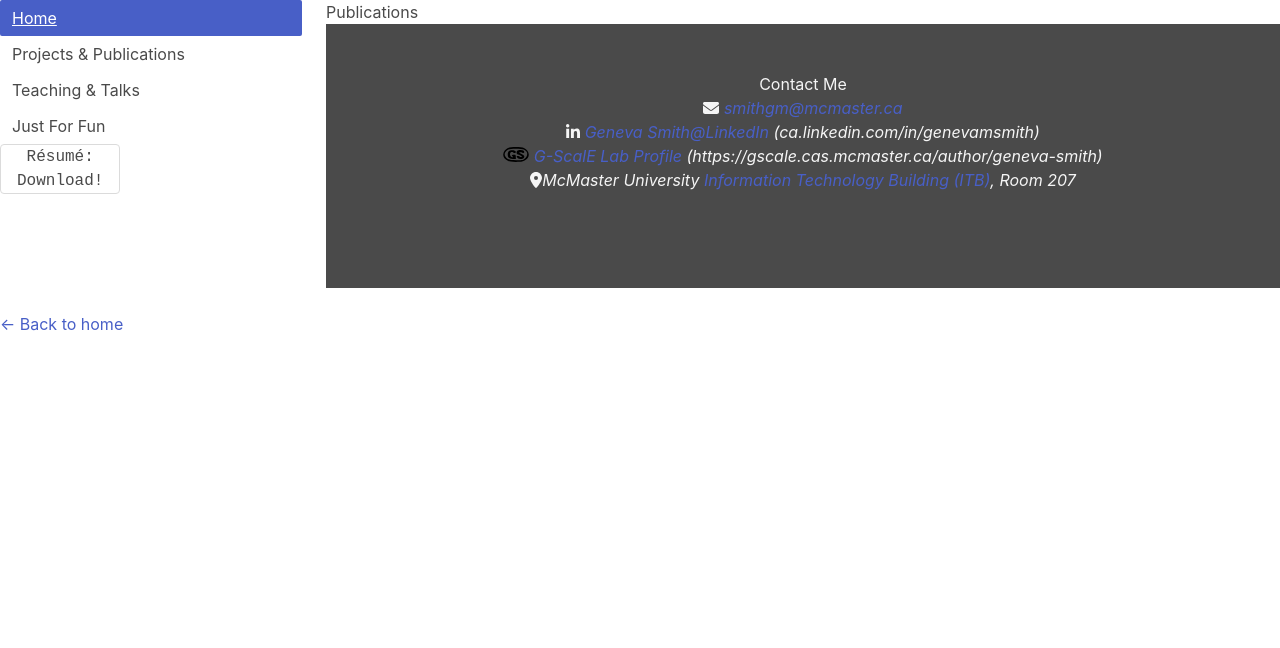
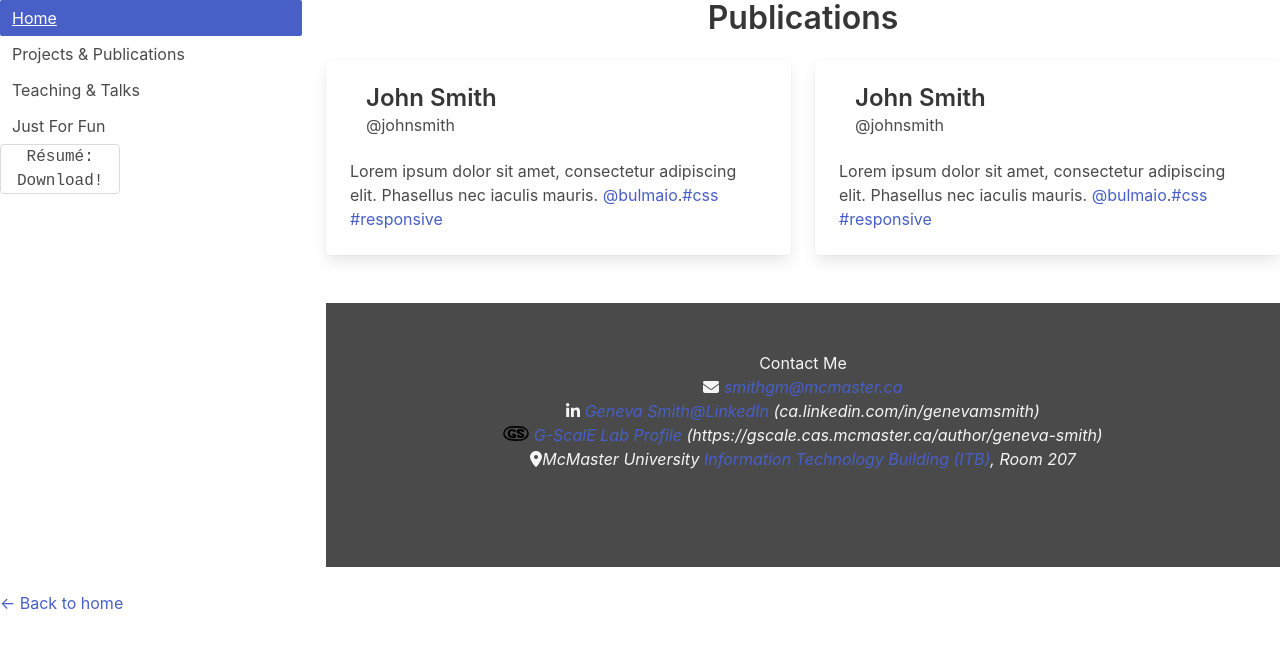
Before and after one commit to GenevaS/website, a Next.js app: page /publications in a window 1280 px wide. Shown: the top 648 px of the page. Built offline with nearby package versions, Linux system fonts and the light colour scheme.

Commit message:
Playing with spacing and alignment on main page

```diff
--- a/components/footer.js
+++ b/components/footer.js
@@ -6,9 +6,9 @@ import { faLinkedinIn } from '@fortawesome/free-brands-svg-icons'
 
 function Footer() {
 	return (
-    <footer className='footer has-text-light has-background-grey-dark'>
+    <footer className='footer mt-6 has-text-light has-background-grey-dark'>
       <div className='has-text-centered'>
-            <h4>Contact Me</h4>
+            <h3>Contact Me</h3>
 
             <address>
             <FontAwesomeIcon icon={faEnvelope} alt="Mail Envelope Icon"/> <a href="mailto:smithgm@mcmaster.ca">smithgm@mcmaster.ca</a>
--- a/pages/publications.js
+++ b/pages/publications.js
@@ -11,7 +11,67 @@ export default function Publications( ) {
         </Head>
 
         <section>
-          <p>Publications</p>
+          <h2 className='title has-text-centered'>
+            Publications
+          </h2>
+
+          <div className='columns'>
+            <div className='column'>
+              <div className="card">
+                <div className="card-image">
+
+                </div>
+
+                <div className="card-content">
+                  <div className="media">
+                    <div className="media-left">
+
+
+                    </div>
+                    <div className="media-content">
+                      <p className="title is-4">John Smith</p>
+                      <p className="subtitle is-6">@johnsmith</p>
+                    </div>
+                  </div>
+
+                  <div className="content">
+                    Lorem ipsum dolor sit amet, consectetur adipiscing elit.
+                    Phasellus nec iaculis mauris. <a>@bulmaio</a>.
+                    <a href="#">#css</a> <a href="#">#responsive</a>
+                    <br></br>
+                  </div>
+                </div>
+              </div>
+            </div>
+
+            <div className='column'>
+              <div className="card">
+                <div className="card-image">
+
+                </div>
+
+                <div className="card-content">
+                  <div className="media">
+                    <div className="media-left">
+
+
+                    </div>
+                    <div className="media-content">
+                      <p className="title is-4">John Smith</p>
+                      <p className="subtitle is-6">@johnsmith</p>
+                    </div>
+                  </div>
+
+                  <div className="content">
+                    Lorem ipsum dolor sit amet, consectetur adipiscing elit.
+                    Phasellus nec iaculis mauris. <a>@bulmaio</a>.
+                    <a href="#">#css</a> <a href="#">#responsive</a>
+                    <br></br>
+                  </div>
+                </div>
+              </div>
+            </div>
+          </div>
         </section>
       </Layout>
     )
```
Also changed, not shown: pages/index.js (+24 -14 lines), components/layout.js (indentation only).
